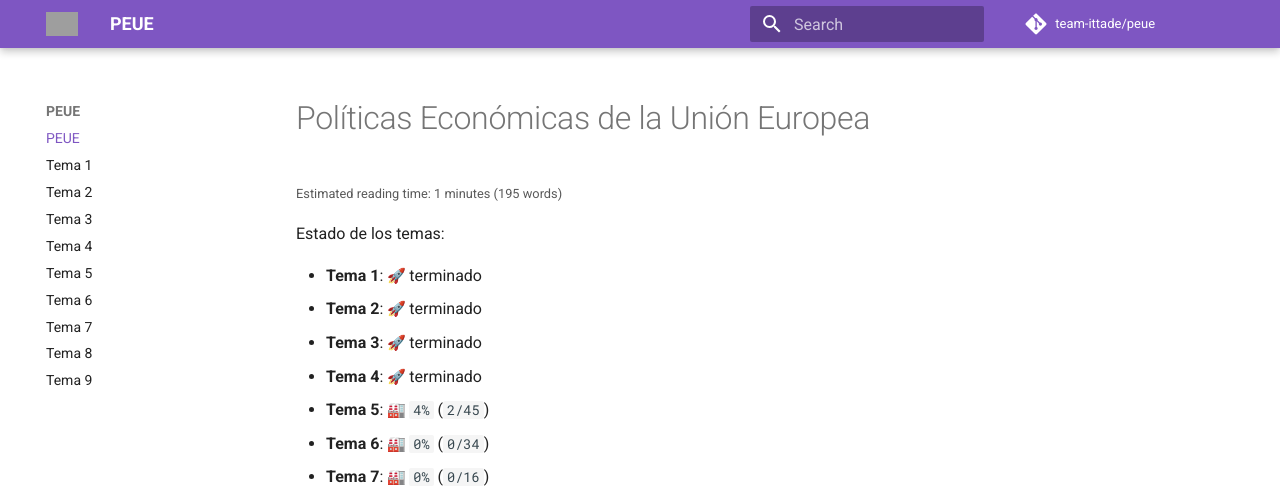
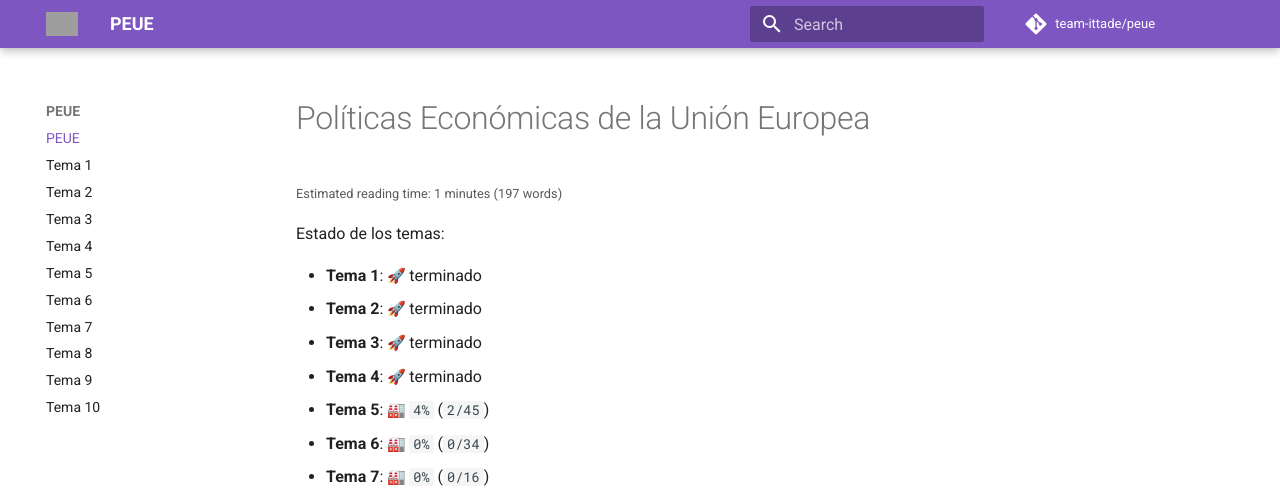
Before and after one commit to team-ittade/peue, an MkDocs documentation site: the page built from docs/index.md, in a window 1280 px wide. Shown: the top 501 px of the page. Built offline with MkDocs 1.6.1 and Material for MkDocs 9.7.7, drawn with Linux system fonts in a browser that asks for light colours; emoji names are drawn with the system emoji font; comment, search, counter and statistics services are not loaded; grey boxes are pictures that could not be loaded.

Commit message:
chore: add lection 10 to nav

```diff
--- a/mkdocs.yml
+++ b/mkdocs.yml
@@ -31,6 +31,7 @@ nav:
   - Tema 7: tema-7.md
   - Tema 8: tema-8.md
   - Tema 9: tema-9.md
+  - Tema 10: tema-10.md
 
 repo_name: team-ittade/peue
 repo_url: https://github.com/team-ittade/peue
```
